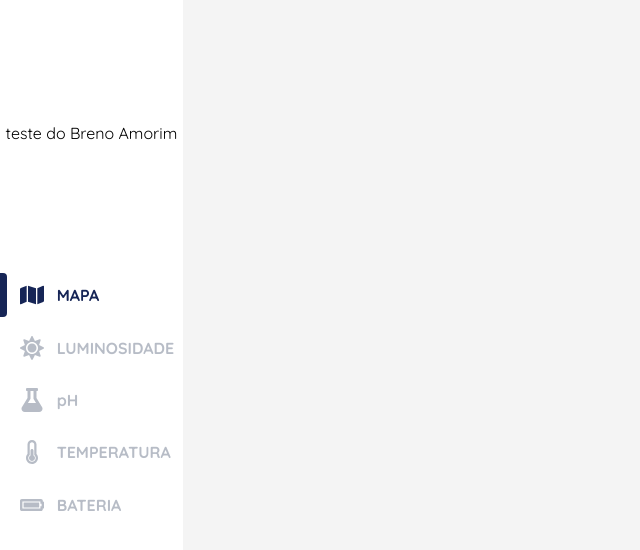
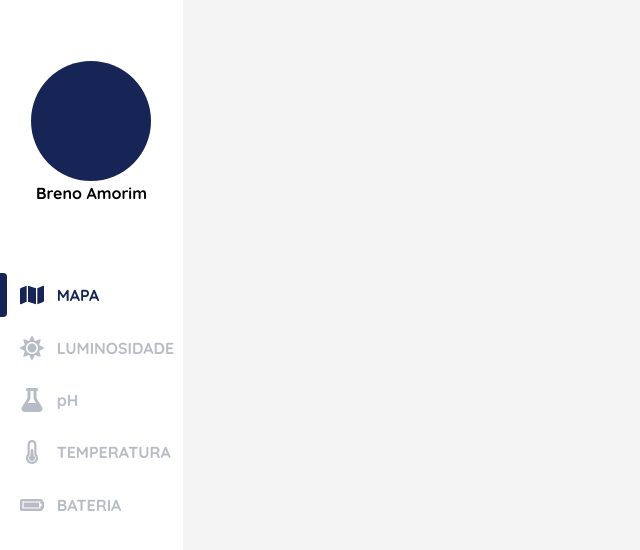
Before and after one commit to RodrigoM2004/smartfarm-reading-mss, a React (Vite) app in the folder frontend/: page /dashboard in a window 1280 px wide. Shown: the top 550 px of the page, without its empty margins (0-640 px from the left). Built offline with nearby package versions, Linux system fonts and the light colour scheme.

Commit message:
feat: user profile image on dashboard

```diff
--- a/frontend/src/pages/dashboard/components/sidebar/dashSidebar.jsx
+++ b/frontend/src/pages/dashboard/components/sidebar/dashSidebar.jsx
@@ -25,8 +25,13 @@ export default function DashSidebar() {
   return (
     <div className="w-1/7 h-full bg-white absolute left-0">
       <div className="flex flex-col w-full h-screen">
-        <div className="w-full h-1/3 flex items-center justify-center">
-            {"teste do " + userData.name}
+        <div className="w-full h-1/3  justify-center p-8 flex flex-col items-center">
+            <div onClick={()=> navigate("/profile")} className="bg-blue-950 w-30 h-30 rounded-full hover:bg-blue-900 transition-colors duration-200 ease-in-out cursor-pointer" > </div>
+            <div className="">
+              <div className=" text-black text-md font-bold flex items-center justify-center">
+                  {userData.name}
+              </div>
+             </div>
         </div>
         <div className="w-full h-1/3 flex flex-col items-end justify-center gap-2">
           {menuItems.map((item, index) => (
```
